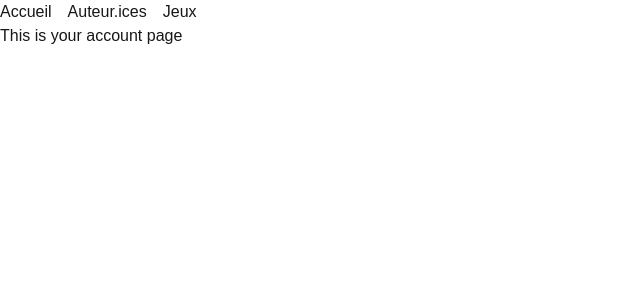
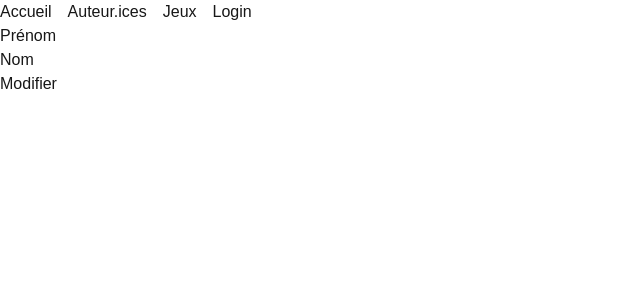
Before and after one commit to Ezazhel/aaah, a Next.js app: page /account in a window 1280 px wide. Shown: the top 300 px of the page, without its empty margins (0-640 px from the left). Built offline with nearby package versions, Linux system fonts and the light colour scheme; no server answers.

Commit message:
feat: add connection status

```diff
--- a/app/(nomenu)/auth/confirm/route.ts
+++ b/app/(nomenu)/auth/confirm/route.ts
@@ -7,12 +7,22 @@ export async function GET(request: Request) {
   const token_hash = searchParams.get("token_hash");
   const type = searchParams.get('type') as EmailOtpType | null;
 
+  console.log("CONFIRM:", {
+    hasToken: !!token_hash,
+    type,
+  });
+
   if (token_hash && type) {
     const supabase = await createClient();
-    const { error } = await supabase.auth.verifyOtp({
+    const { data, error } = await supabase.auth.verifyOtp({
       token_hash,
       type,
     });
+   console.log("VERIFY OTP:", {
+    error,
+    user: data.user?.id,
+    hasSession: !!data.session,
+  });
 
     if (!error) {
       return NextResponse.redirect(`${origin}/authors`);
--- a/app/(nomenu)/auth/login/actions/auth.ts
+++ b/app/(nomenu)/auth/login/actions/auth.ts
@@ -4,7 +4,6 @@ import { createClient } from "@/lib/supabase/server";
 
 export async function signInWithMagicLink(initialState: {success:boolean, error: any}, formData: FormData): Promise<{success:boolean, error: any}> {
     const email = formData.get('email') as string;
-
     if(!email){
         return { success : false, error: 'Email is required'};
     }
@@ -20,7 +19,7 @@ export async function signInWithMagicLink(initialState: {success:boolean, error:
     });
 
     if(error){
-        return { success: false, error };
+        return { success: false, error: error.message };
     }
 
     return { success: true, error: null };
--- /dev/null
+++ b/app/(withMenu)/account/account-form.tsx
@@ -0,0 +1,97 @@
+'use client'
+
+import { createClient } from "@/lib/supabase/client"
+import { SubmitEventHandler, useCallback, useEffect, useState } from "react";
+
+
+type Claims = {sub?:string};
+
+export default function AccountForm({claims}: {claims: Claims | undefined}) {
+    const supabase = createClient();
+    const [loading, setLoading] = useState(true);
+    const [firstName, setFirstName] = useState(null);
+    const [lastName, setLastName] = useState(null);
+
+    const getProfile = useCallback(async () => {
+        try {
+            if(!claims?.sub){
+                setLoading(false);
+                return;
+            }
+
+            setLoading(true);
+            const { data, error, status } = await supabase
+            .from('authors')
+            .select('first_name,last_name')
+            .eq('id', claims.sub)
+            .single();
+
+            if(error && status !== 406){
+                console.log(error);
+                throw error;
+            }
+
+            if(data){
+                setFirstName(data.first_name);
+                setLastName(data.last_name);
+            }
+        }
+        catch(error){
+            alert('Error loading user data!');
+        }
+        finally {
+            setLoading(false);
+        }
+    }, [supabase,claims])
+
+    const updateProfile: SubmitEventHandler<HTMLFormElement> = async (e) => {
+        e.preventDefault();
+        const data = new FormData(e.target as HTMLFormElement);
+        const firstName = data.get('firstName');
+        const lastName = data.get('lastName');
+
+        if(!firstName || !lastName){
+            return;
+        }
+
+        try {
+            if(!claims?.sub){
+                alert('You must be logged in to update your profile');
+                return;
+            }
+            setLoading(true);
+            const { error } = await supabase.from('authors').upsert({
+                id: claims.sub,
+                first_name: firstName,
+                last_name: lastName,
+                updated_at: new Date().toISOString()
+            })
+        }
+        catch(error){
+            alert("Couldn't update your profile");
+        }
+        finally {
+            setLoading(false);
+        }
+    }
+    useEffect(() => {
+        getProfile()
+    }, [claims, getProfile])
+
+
+    if(loading){
+        return <div>Loading...</div>
+    }
+
+    return (<form onSubmit={updateProfile}>
+        <div>
+            <label htmlFor="firstName">Prénom</label>
+            <input type="text" name="firstName" required defaultValue={firstName ?? ''}/>
+        </div>
+        <div>
+            <label htmlFor="lastName">Nom</label>
+            <input type="text" name="lastName" required defaultValue={lastName ?? ''}/>
+        </div>
+        <button type="submit">Modifier</button>
+        </form>)
+}
--- a/app/(withMenu)/account/page.tsx
+++ b/app/(withMenu)/account/page.tsx
@@ -1,3 +1,9 @@
-export default function Account(){
-    return <div>This is your account page</div>
+import { createClient } from "@/lib/supabase/server";
+import AccountForm from "./account-form";
+
+export default async function Account(){
+    const supabase = await createClient();
+    const {data: claimsData} = await supabase.auth.getClaims();
+
+    return <AccountForm claims={claimsData?.claims} />
 }
--- a/app/(withMenu)/layout.tsx
+++ b/app/(withMenu)/layout.tsx
@@ -1,9 +1,15 @@
-function Header() {
+import { User } from "@/components/user"
+import { createClient } from "@/lib/supabase/server"
+
+async function Header() {
+  const supabase = await createClient();
+  const { data:user, error } = await supabase.auth.getUser();
   return (<header>
     <nav className="flex flex-1 min-w-0 gap-4">
       <a href="./">Accueil</a>
       <a href="./authors">Auteur.ices</a>
       <a href="./games">Jeux</a>
+      <User user={user.user}/>
   </nav>
   </header>)
 }
--- /dev/null
+++ b/components/user.tsx
@@ -0,0 +1,12 @@
+'use client'
+
+import { type User } from "@supabase/supabase-js";
+
+
+export function User({user}: {user: User | null}){
+if(!user){
+    return <a href='./auth/login'>Login</a>
+}
+
+  return <span>{user.email}</span>
+}
```
Also changed, not shown: app/(nomenu)/auth/confirm/actions/auth.ts (renamed from app/(nomenu)/auth/confirm/_lib/actions/auth.ts), 1 other file (tests, documents, lock files or other folders).
